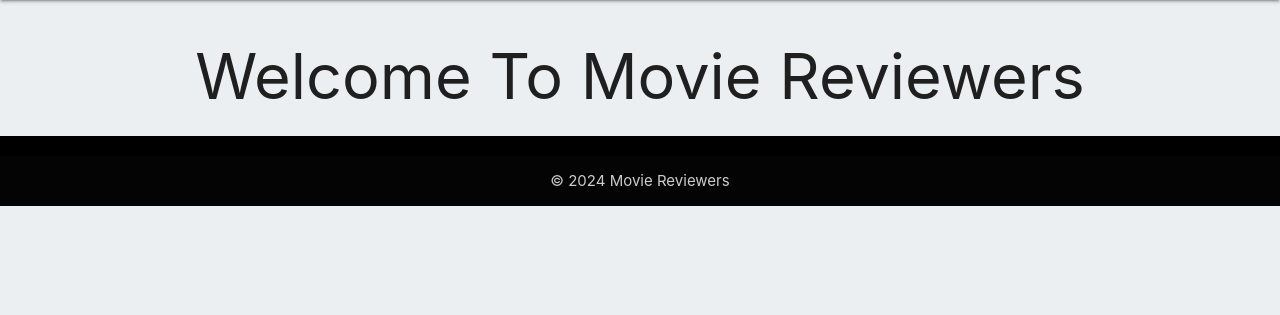
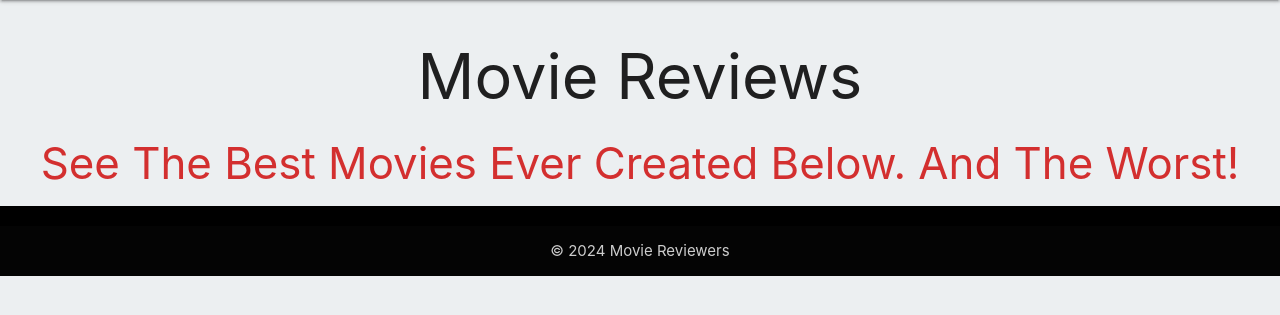
Before and after one commit to toddnedwards/milestone-3-project-movie-reviewer, a Flask app: page /get_reviews in a window 1280 px wide. Shown: the part 64-379 px from the top of the page. Run offline with Flask 3, Linux system fonts and the light colour scheme; data that the repository does not hold is empty; some libraries are stand-ins or nearby versions.

Commit message:
styling updated and links verified

```diff
--- a/templates/login.html
+++ b/templates/login.html
@@ -34,9 +34,9 @@
 
     <!-- Registration Link -->
     <div class="row">
-        <div class="col s12">
-            <p>Don't Have An Account?<a href="{{ url_for('register') }}"
-                class="red-text text-darken-4">Register Account</a>
+        <div class="col s12 center-align">
+            <p>Don't Have An Account? <a href="{{ url_for('register') }}"
+                class="red-text text-darken-4"> Register Account</a>
             </p>
         </div>
     </div>
--- a/templates/register.html
+++ b/templates/register.html
@@ -34,7 +34,7 @@
 
     <!-- Login Link -->
     <div class="row">
-        <div class="col s12">
+        <div class="col s12 center-align">
             <p>Have An Account? <a href="{{ url_for('login') }}"
                 class="red-text text-darken-4"> Log In </a>
             </p>
--- a/templates/reviews.html
+++ b/templates/reviews.html
@@ -1,7 +1,9 @@
 {% extends "base.html" %}
 {% block content %}
 
-    <h1 class="center-align">Welcome To Movie Reviewers</h1>
+    <h1 class="center-align">Movie Reviews</h1>
+    <h3 class="center-align red-text text-darken-2">See The Best Movies Ever created below. and the worst!</h3>
+
 
     {% for review in reviews %}<br>
         {{ review.movie_title }}<br>
```
Also changed, not shown: static/images/background-image-cropped.jpg (added), static/images/background-img.jpg (added).
